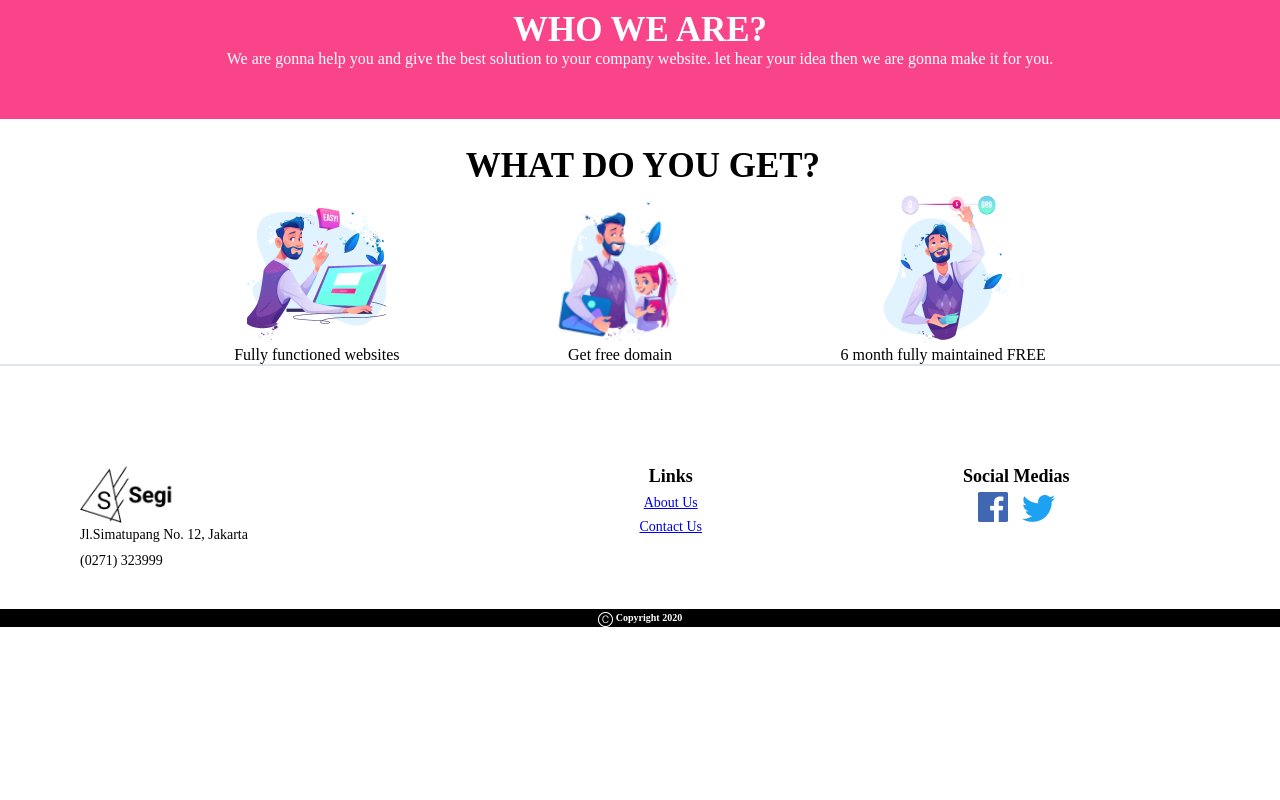
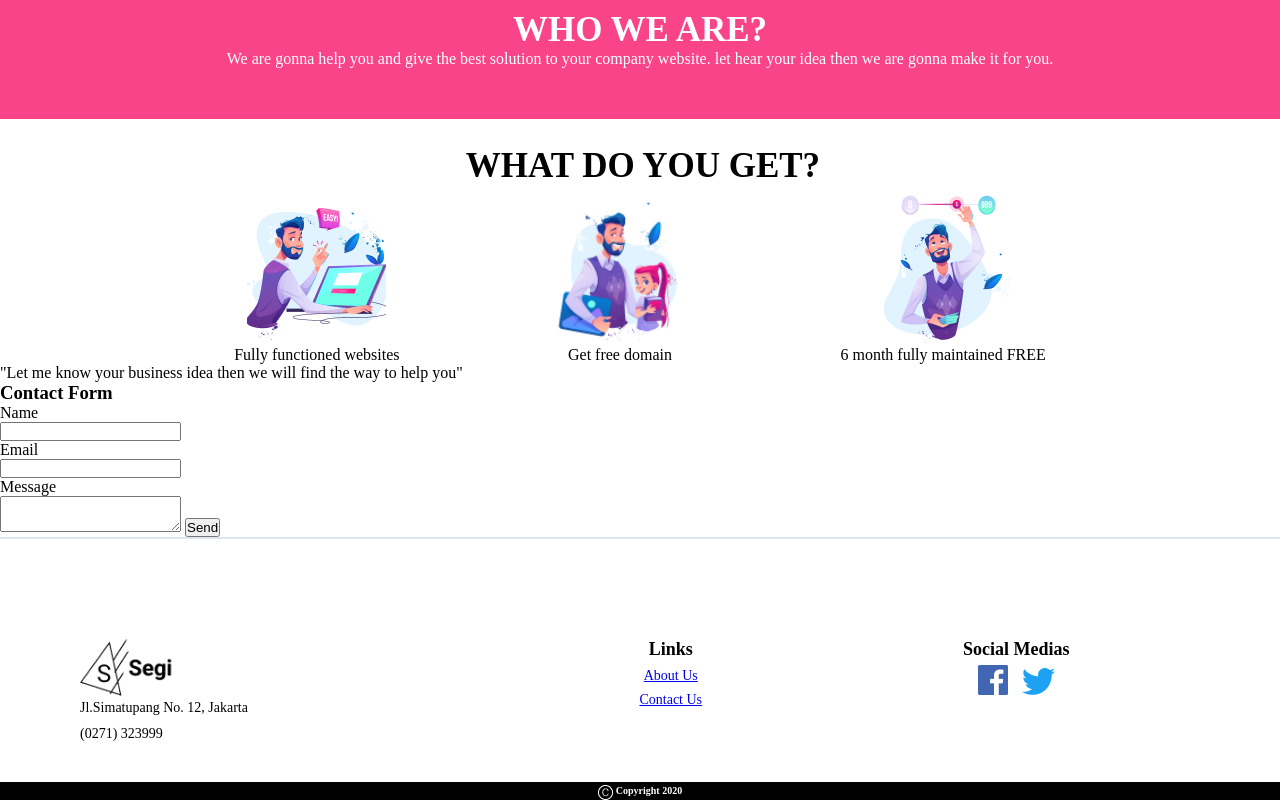
Before and after one commit to muhamadwiku/glints-project, a plain HTML site: page index.html in a window 1280 px wide. Shown: the part 841-1641 px from the top of the page. Before the commit the page ends 1468 px from the top, so only its background shows below. Drawn offline with Linux system fonts and the light colour scheme.

Commit message:
adding form area

```diff
--- a/index.html
+++ b/index.html
@@ -70,6 +70,31 @@
       </div>
     </div>
 
+<div class="contact-wrapper">
+
+  <div class="contact-container">
+
+    <div class="contact-info">
+      <p class="contact-message">"Let me know your business idea then we will find the way to help you"</p>
+    </div>
+
+    <div class="contact-form>">
+     <h3 class="section-title">Contact Form</h3>
+     <p>Name</p>
+     <input>
+     <p>Email</p>
+     <input>
+     <p>Message</p>
+     <textarea></textarea>
+
+     <input class="contact-submit" type="submit" value="Send">
+
+    </div>
+  </div>
+</div>
+
+
+
     <!-- footer -->
     <div class="footer">
       <ul class="flex-list">
```
